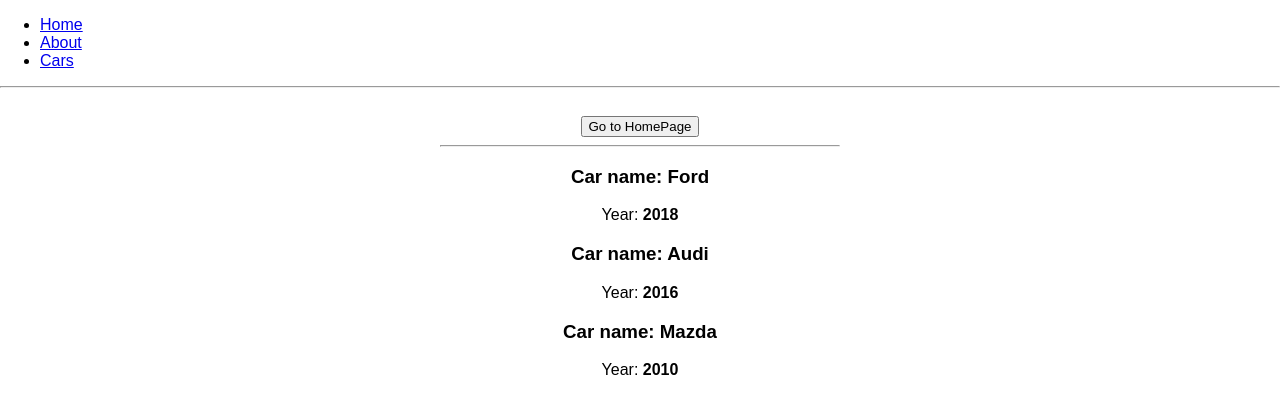
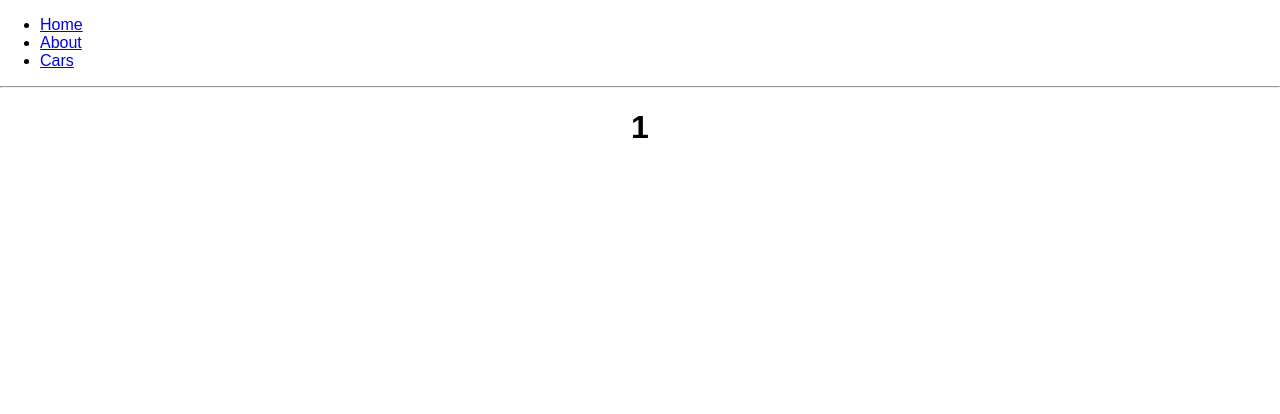
Before and after one commit to OlehFilyak/react-routing, a React app: page /cars/1 in a window 1280 px wide. Shown: the top 414 px of the page. Built offline with nearby package versions, Linux system fonts and the light colour scheme.

Commit message:
added switch and cardetail component

```diff
--- a/src/App.js
+++ b/src/App.js
@@ -1,8 +1,9 @@
 import React, { Component } from "react";
 import "./App.scss";
-import { Route, NavLink } from "react-router-dom";
+import { Route, NavLink, Switch } from "react-router-dom";
 import About from "./About/About";
 import Cars from "./Cars/Cars";
+import CarDetail from "./CarDetail/CarDetail";
 
 class App extends Component {
   render() {
@@ -35,10 +36,12 @@ class App extends Component {
         </nav>
 
         <hr />
-
-        <Route path="/" exact render={() => <h1>Home Page</h1>} />
-        <Route path="/about" component={About} />
-        <Route path="/cars" component={Cars} />
+        <Switch>
+          <Route path="/" exact render={() => <h1>Home Page</h1>} />
+          <Route path="/about" component={About} />
+          <Route path="/cars/:name" component={CarDetail} />
+          <Route path="/cars" component={Cars} />
+        </Switch>
       </div>
     );
   }
--- /dev/null
+++ b/src/CarDetail/CarDetail.js
@@ -0,0 +1,12 @@
+import React from "react";
+
+export default class CarDetail extends React.Component {
+  render() {
+    console.log(this.props);
+    return (
+      <div style={{ textAlign: "center" }}>
+        <h1>{this.props.match.params.name}</h1>
+      </div>
+    );
+  }
+}
```
